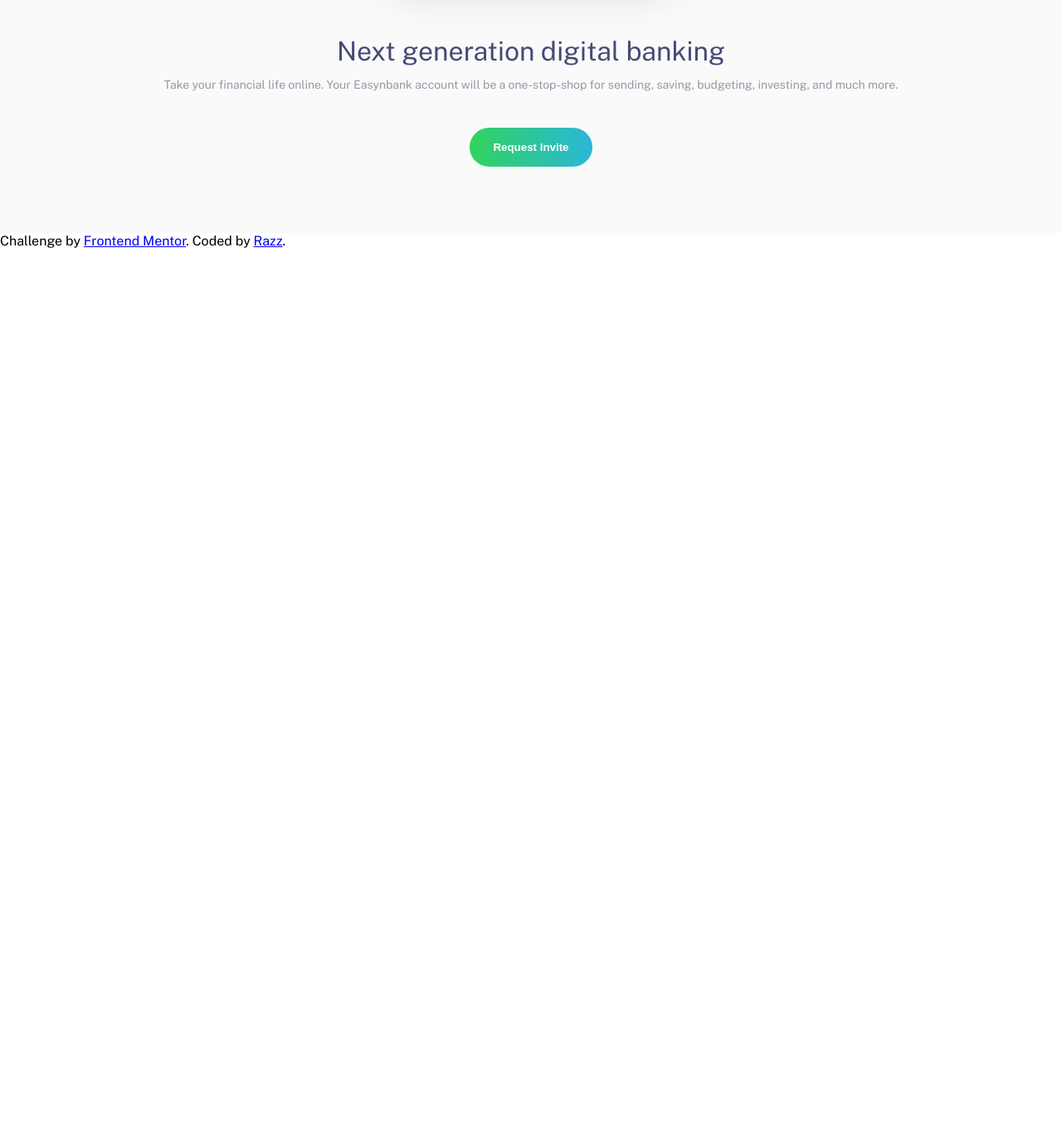
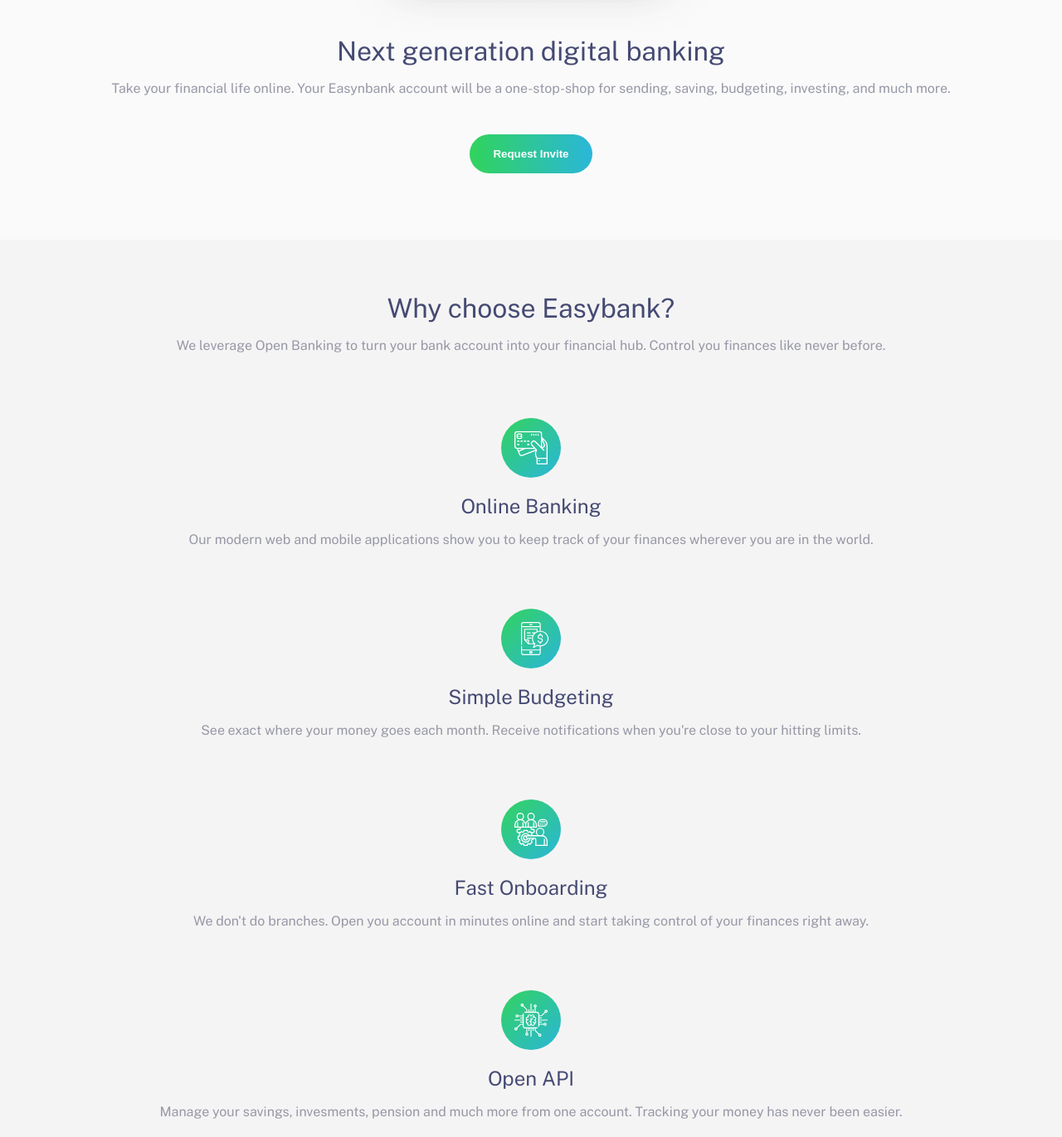
Before and after one commit to razz-21/easy-bank, a plain HTML site: page index.html in a window 1280 px wide. Shown: the part 1520-2891 px from the top of the page at 83% size. Before the commit the page ends 1820 px from the top, so only its background shows below. Drawn offline with nearby package versions, Linux system fonts and the light colour scheme.

Commit message:
add: grid features content.

```diff
--- a/index.html
+++ b/index.html
@@ -64,13 +64,50 @@
         <img src="./images/image-mockups.png" alt="mobiles-mockup">
       </div>
       <div class="header-side-content container">
-        <h1 class="text-center font-weight-bold text-color-primary">Next generation digital banking</h1>
+        <h1 class="text-center text-color-primary">Next generation digital banking</h1>
         <p class="text-center text-color-secondary">Take your financial life online. Your Easynbank account will be a one-stop-shop for sending, saving, budgeting, investing, and much more.</p>
         <div class="text-center">
           <button type="button" class="btn btn-primary">Request Invite</button>
         </div>
       </div>
     </header>
+
+    <div id="why-choose-bank-content">
+        <div class="head-content">
+          <h1 class="text-center text-color-primary">Why choose Easybank?</h1>
+          <p class="text-center text-color-secondary">We leverage Open Banking to turn your bank account into your financial hub. Control you finances like never before.</p>
+        </div>
+        <div class="feature-grid">
+          <div class="feature-item">
+            <div class="text-center">
+              <img class="feature-img" src="./images/icon-online.svg" alt="budgeting-image">
+            </div>
+            <h2 class="text-center text-color-primary">Online Banking</h2>
+            <p class="text-center text-color-secondary">Our modern web and mobile applications show you to keep track of your finances wherever you are in the world.</p>
+          </div>
+          <div class="feature-item">
+            <div class="text-center">
+              <img class="feature-img" src="./images/icon-budgeting.svg" alt="budgeting-image">
+            </div>
+            <h2 class="text-center text-color-primary">Simple Budgeting</h2>
+            <p class="text-center text-color-secondary">See exact where your money goes each month. Receive notifications when you're close to your hitting limits.</p>
+          </div>
+          <div class="feature-item">
+            <div class="text-center">
+              <img class="feature-img" src="./images/icon-onboarding.svg" alt="budgeting-image">
+            </div>
+            <h2 class="text-center text-color-primary">Fast Onboarding</h2>
+            <p class="text-center text-color-secondary">We don't do branches. Open you account in minutes online and start taking control of your finances right away.</p>
+          </div>
+          <div class="feature-item">
+            <div class="text-center">
+              <img class="feature-img" src="./images/icon-api.svg" alt="budgeting-image">
+            </div>
+            <h2 class="text-center text-color-primary">Open API</h2>
+            <p class="text-center text-color-secondary">Manage your savings, invesments, pension and much more from one account. Tracking your money has never been easier.</p>
+          </div>
+        </div>
+    </div>
   </main>
 
   <div class="attribution">
--- a/styles/reboot.css
+++ b/styles/reboot.css
@@ -12,8 +12,8 @@
 }
 
 p {
-    list-style: 22px;
-    font-size: 0.875em;
+    line-height: 22px;
+    font-size: 1em;
 }
 
 h1, h2, h3, h4, h5, h6 {
@@ -21,4 +21,5 @@
     margin-left: 0;
     margin-right: 0;
     margin-bottom: 0.75rem;
+    font-weight: 400;
 }
--- a/styles/styles.css
+++ b/styles/styles.css
@@ -132,3 +132,24 @@
 .header-side-content p {
     margin-bottom: 2.75rem;
 }
+
+/* Why Choose Bank Content */
+#why-choose-bank-content {
+    background-color: hsl(0, 5%, 96%);
+    padding: 4rem 1.5rem 2rem;
+}
+#why-choose-bank-content .head-content {
+    margin-bottom: 2.5rem;
+}
+#why-choose-bank-content .feature-grid {
+    display: grid;
+    grid-template-columns: repeat(1fr, 12);
+    column-gap: 1rem;
+}
+#why-choose-bank-content .feature-grid .feature-item {
+    grid-column: span 12;
+    margin: 1.25rem 0;
+}
+#why-choose-bank-content .feature-img {
+    padding: 1rem 0;
+}
```
